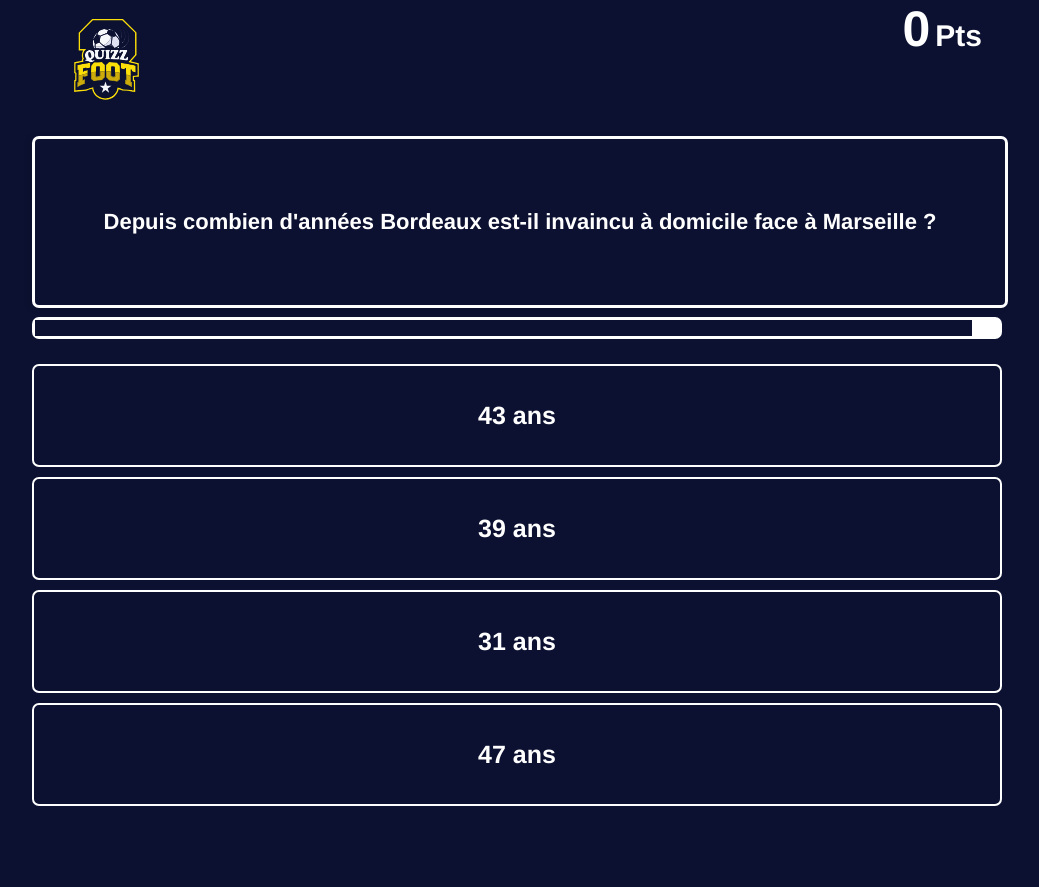
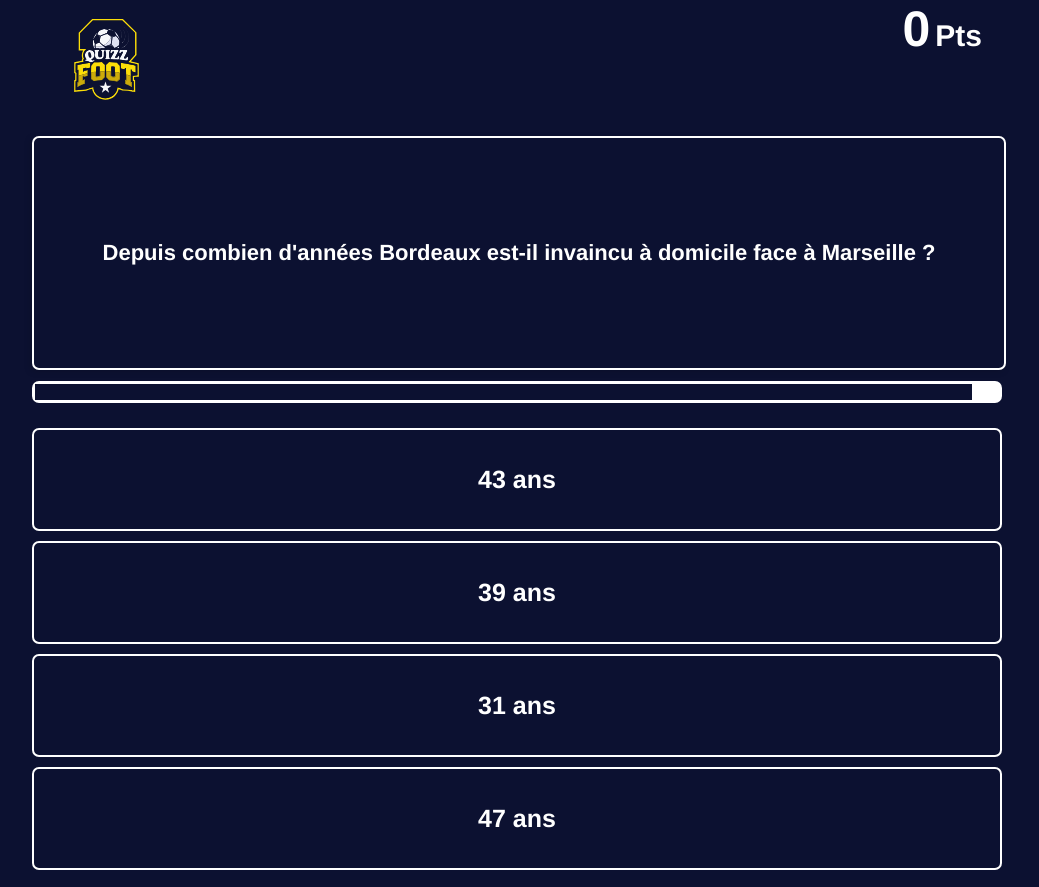
Before and after one commit to charlespernet/quizz-vue, a Vue app: page /quizz in a window 1280 px wide. Shown: the whole page, without its empty margins (123-1162 px from the left). Built offline with nearby package versions, Linux system fonts and the light colour scheme.

Commit message:
Fix height for questions container and css

```diff
--- a/src/components/quizz/Question.vue
+++ b/src/components/quizz/Question.vue
@@ -1,4 +1,5 @@
 <template>
+  <div class="card-container">
     <div class="card">
       <div class="card-inner">
         <div class="card-front">
@@ -6,6 +7,7 @@
         </div>
         <div class="card-back">
           <img src="../../images/logo.svg" />
+        </div>
       </div>
     </div>
   </div>
@@ -21,6 +23,9 @@ export default {
 
 <!-- Add "scoped" attribute to limit CSS to this component only -->
 <style lang='scss' scoped>
+.card-container {
+  height: 230px;
+}
 .card {
   background-color: transparent;
   perspective: 1000px;
@@ -42,11 +47,10 @@ export default {
     backface-visibility: hidden;
     border-radius: 7px;
     display: flex;
-    flex-direction: column;
-    justify-content: flex-start;
+    justify-content: space-around;
   }
   &-front {
-    border: 3px solid white;
+    border: 2px solid white;
     background-color: #0c1131;
     color: white;
     justify-content: space-around;
@@ -54,7 +58,7 @@ export default {
   &-back {
     box-sizing: border-box;
     background-color: #0c1131;
-    border: 3px solid white;
+    border: 2px solid white;
     color: white;
     transform: rotateY(180deg);
   }
@@ -68,6 +72,9 @@ export default {
   color: white;
   font-weight: bold;
   font-size: 22px;
-  padding: 50px 40px;
+  padding: 5px 40px;
+  display: flex;
+  flex-direction: column;
+  justify-content: space-around;
 }
 </style>
```
Lines whose indentation alone changed are shown as unchanged.
